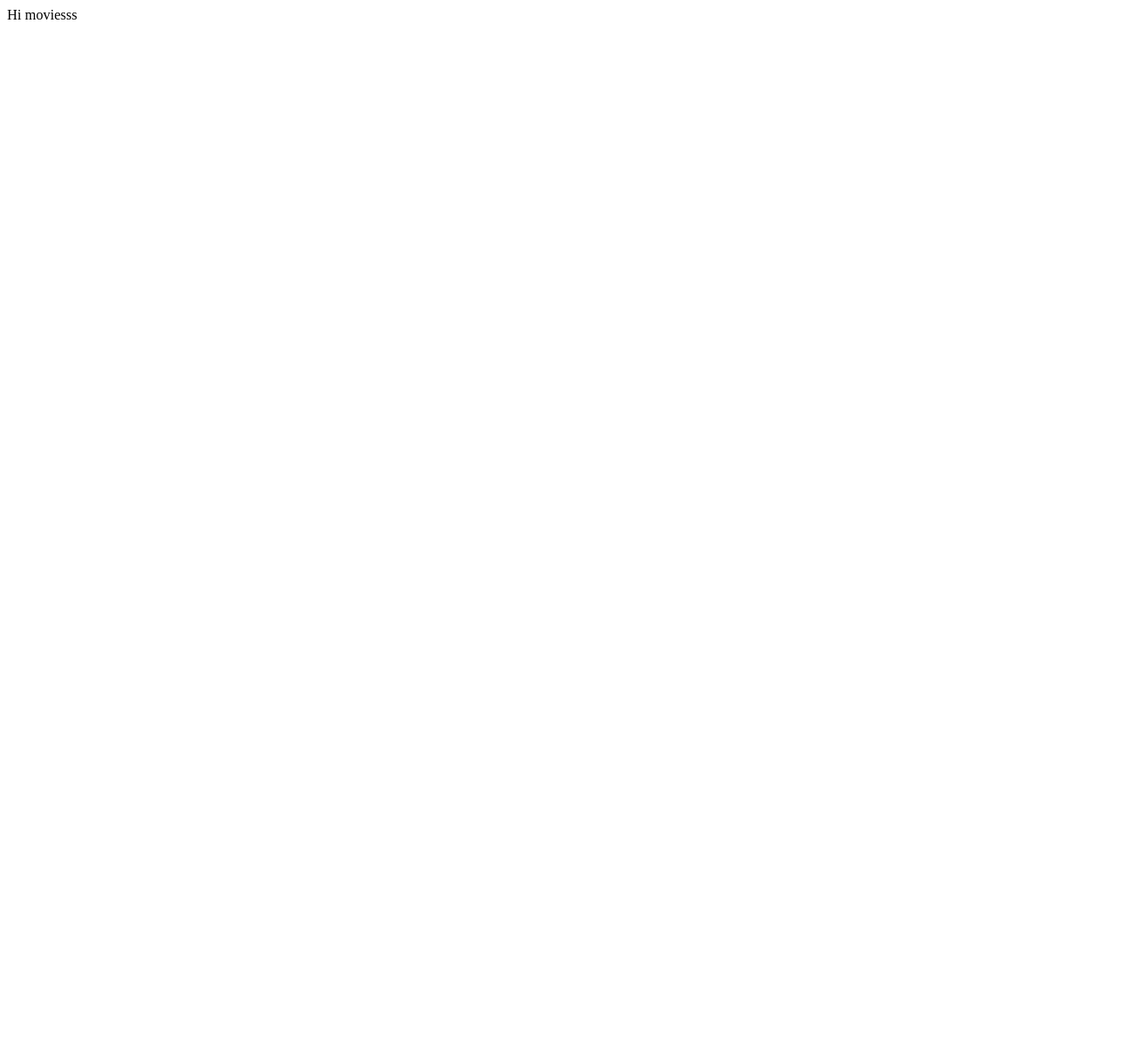
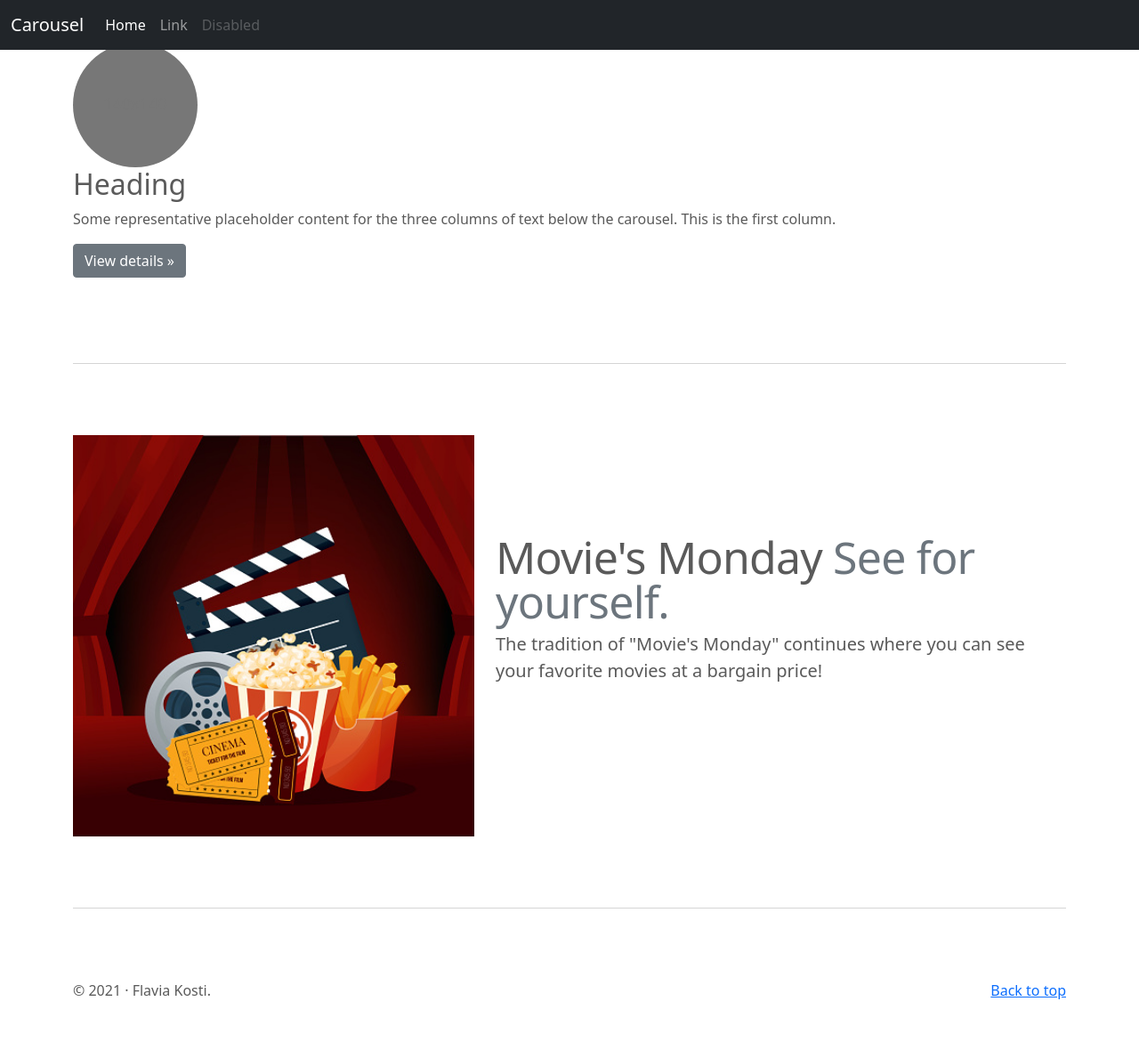
Before and after one commit to flavia3107/movie_webapp, a Flask app: page /movie in a window 1280 px wide. Before the commit the page is almost empty. Shown: the whole page at 89% size. Before the commit the page ends 22 px from the top, so only its background shows below. Run offline with Flask 2, Linux system fonts and the light colour scheme.

Commit message:
Add movie page structure.

```diff
--- a/templates/movie.html
+++ b/templates/movie.html
@@ -1,7 +1,151 @@
 <!DOCTYPE html>
-<html>
-  <head> </head>
+<html lang="en">
+  <head>
+    <meta charset="utf-8" />
+    <meta name="viewport" content="width=device-width, initial-scale=1" />
+    <meta name="description" content="" />
+    <meta
+      name="author"
+      content="Mark Otto, Jacob Thornton, and Bootstrap contributors"
+    />
+    <meta name="generator" content="Hugo 0.88.1" />
+    <title>Carousel Template · Bootstrap v5.1</title>
+
+    <link
+      rel="canonical"
+      href="https://getbootstrap.com/docs/5.1/examples/carousel/"
+    />
+
+    <!-- Bootstrap core CSS -->
+    <link
+      href="https://cdn.jsdelivr.net/npm/bootstrap@5.1.3/dist/css/bootstrap.min.css"
+      rel="stylesheet"
+      integrity="sha384-1BmE4kWBq78iYhFldvKuhfTAU6auU8tT94WrHftjDbrCEXSU1oBoqyl2QvZ6jIW3"
+      crossorigin="anonymous"
+    />
+    <style>
+      .bd-placeholder-img {
+        font-size: 1.125rem;
+        text-anchor: middle;
+        -webkit-user-select: none;
+        -moz-user-select: none;
+        user-select: none;
+      }
+
+      @media (min-width: 768px) {
+        .bd-placeholder-img-lg {
+          font-size: 3.5rem;
+        }
+      }
+    </style>
+
+    <!-- Custom styles for this template -->
+    <link href="../static/carousel.css" rel="stylesheet" />
+  </head>
   <body>
-    Hi moviesss
+    <header>
+      <nav class="navbar navbar-expand-md navbar-dark fixed-top bg-dark">
+        <div class="container-fluid">
+          <a class="navbar-brand" href="#">Carousel</a>
+          <button
+            class="navbar-toggler"
+            type="button"
+            data-bs-toggle="collapse"
+            data-bs-target="#navbarCollapse"
+            aria-controls="navbarCollapse"
+            aria-expanded="false"
+            aria-label="Toggle navigation"
+          >
+            <span class="navbar-toggler-icon"></span>
+          </button>
+          <div class="collapse navbar-collapse" id="navbarCollapse">
+            <ul class="navbar-nav me-auto mb-2 mb-md-0">
+              <li class="nav-item">
+                <a class="nav-link active" aria-current="page" href="#">Home</a>
+              </li>
+              <li class="nav-item">
+                <a class="nav-link" href="#">Link</a>
+              </li>
+              <li class="nav-item">
+                <a class="nav-link disabled">Disabled</a>
+              </li>
+            </ul>
+          </div>
+        </div>
+      </nav>
+    </header>
+
+    <main>
+      <!-- Marketing messaging and featurettes
+  ================================================== -->
+      <!-- Wrap the rest of the page in another container to center all the content. -->
+
+      <div class="container marketing">
+        <div class="row">
+          <div class="col-lg-12">
+            <svg
+              class="bd-placeholder-img rounded-circle"
+              width="140"
+              height="140"
+              xmlns="http://www.w3.org/2000/svg"
+              role="img"
+              aria-label="Placeholder: 140x140"
+              preserveAspectRatio="xMidYMid slice"
+              focusable="false"
+            >
+              <title>Placeholder</title>
+              <rect width="100%" height="100%" fill="#777" />
+              <text x="50%" y="50%" fill="#777" dy=".3em">140x140</text>
+            </svg>
+
+            <h2>Heading</h2>
+            <p>
+              Some representative placeholder content for the three columns of
+              text below the carousel. This is the first column.
+            </p>
+            <p>
+              <a class="btn btn-secondary" href="#">View details &raquo;</a>
+            </p>
+          </div>
+          <!-- /.col-lg-4 -->
+        </div>
+
+        <hr class="featurette-divider" />
+        <div class="row featurette">
+          <div class="col-md-7 order-md-2">
+            <h2 class="featurette-heading">
+              Movie's Monday
+              <span class="text-muted">See for yourself.</span>
+            </h2>
+            <p class="lead">
+              The tradition of "Movie's Monday" continues where you can see your
+              favorite movies at a bargain price!
+            </p>
+          </div>
+          <div class="col-md-5 order-md-1">
+            <img
+              class="
+                bd-placeholder-img bd-placeholder-img-lg
+                featurette-image
+                img-fluid
+                mx-auto
+              "
+              width="500"
+              height="500"
+              src="../static/monday_movie.jpg"
+            />
+          </div>
+        </div>
+
+        <hr class="featurette-divider" />
+      </div>
+      <!-- /.container -->
+
+      <!-- FOOTER -->
+      <footer class="container">
+        <p class="float-end"><a href="#">Back to top</a></p>
+        <p>&copy; 2021 &middot; Flavia Kosti.</p>
+      </footer>
+    </main>
   </body>
 </html>
```
